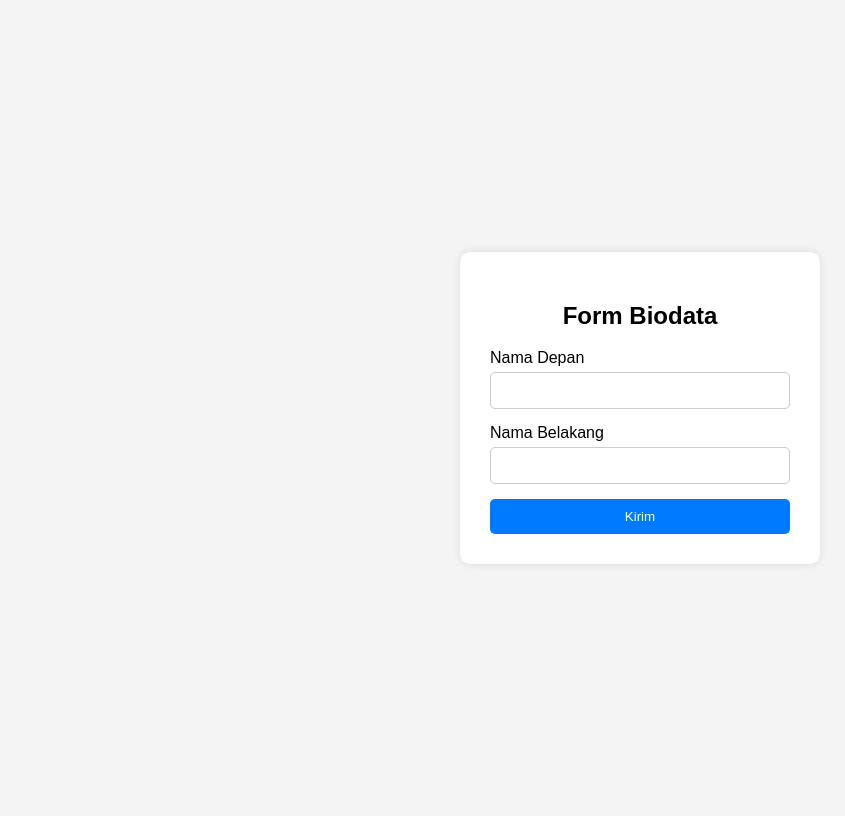
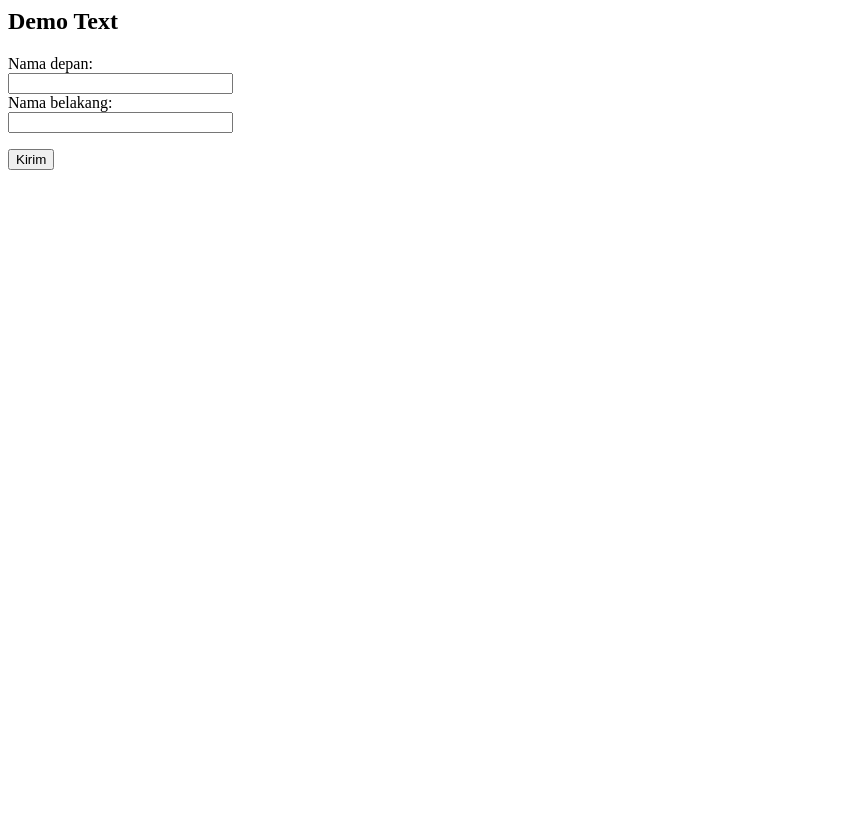
Before and after one commit to shevillaikazahra428-design/Shevilla, a Flask app: page / in a window 1280 px wide. Shown: the whole page, without its empty margins (0-845 px from the left). After the commit the page ends 170 px from the top, so only its background shows below. Run offline with Flask 3, Linux system fonts and the light colour scheme.

Commit message:
Update form.html

```diff
--- a/templates/form.html
+++ b/templates/form.html
@@ -1,67 +1,17 @@
-<!DOCTYPE html>
 <html>
 <head>
-    <title>Form Data</title>
-    <style>
-        body{
-            font-family: Arial, sans-serif;
-            background:#f4f4f4;
-            display:flex;
-            justify-content:center;
-            align-items:center;
-            height:100vh;
-        }
-
-        .container{
-            background:white;
-            padding:30px;
-            border-radius:10px;
-            box-shadow:0 0 10px rgba(0,0,0,0.1);
-            width:300px;
-        }
-
-        h2{
-            text-align:center;
-        }
-
-        input{
-            width:100%;
-            padding:10px;
-            margin-top:5px;
-            margin-bottom:15px;
-            border:1px solid #ccc;
-            border-radius:5px;
-            box-sizing:border-box;
-        }
-
-        button{
-            width:100%;
-            padding:10px;
-            background:#007bff;
-            color:white;
-            border:none;
-            border-radius:5px;
-            cursor:pointer;
-        }
-
-        button:hover{
-            background:#0056b3;
-        }
-    </style>
+   <title>Demo Text</title>
 </head>
 <body>
-    <div class="container">
-        <h2>Form Biodata</h2>
+   <h2>Demo Text</h2>
 
-        <form method="POST">
-            <label>Nama Depan</label>
-            <input type="text" name="firstname" required>
+   <form action="/" method="post">
+      Nama depan:<br />
+      <input type="text" name="namaDepan" size="25" /><br />
+      Nama belakang:<br />
+      <input type="text" name="namaBelakang" size="25" />
+      <p><input type="submit"  value="Kirim" /></p>
+   </form>
 
-            <label>Nama Belakang</label>
-            <input type="text" name="lastname" required>
-
-            <button type="submit">Kirim</button>
-        </form>
-    </div>
 </body>
 </html>
```
